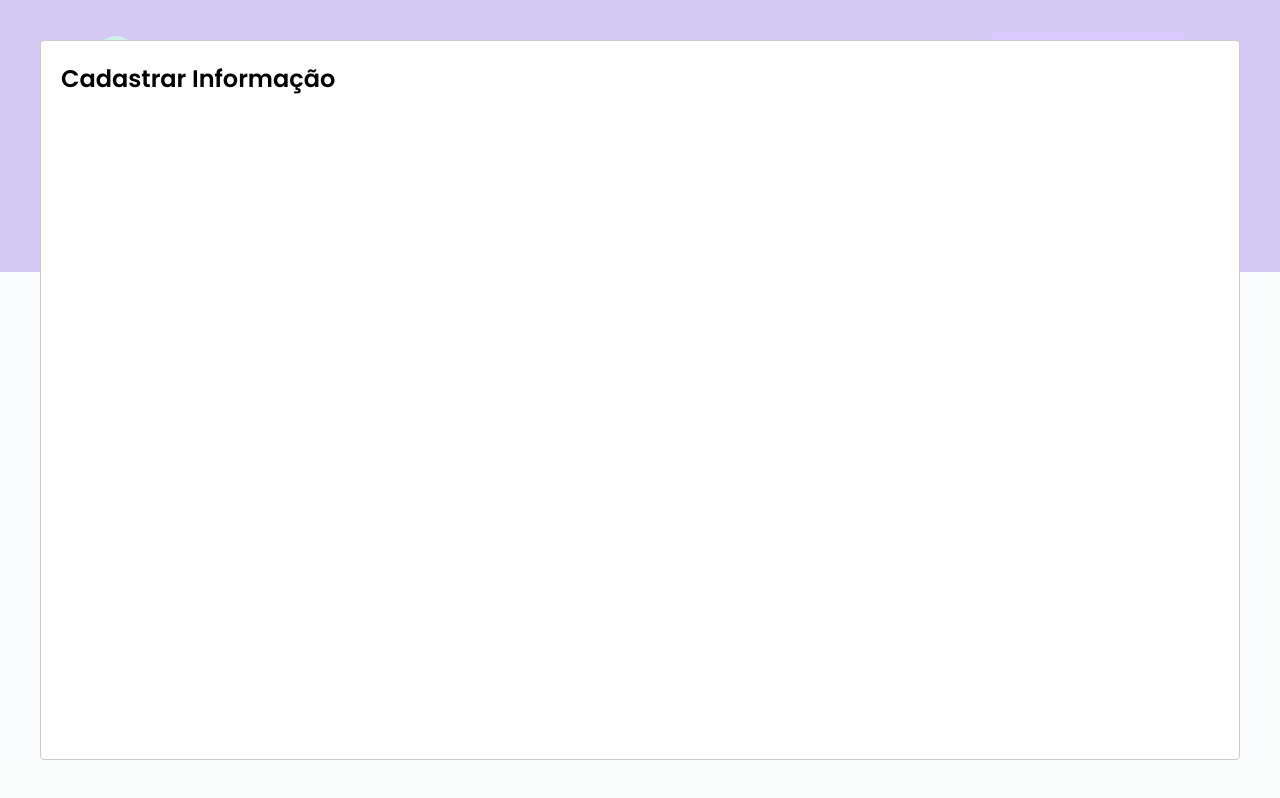
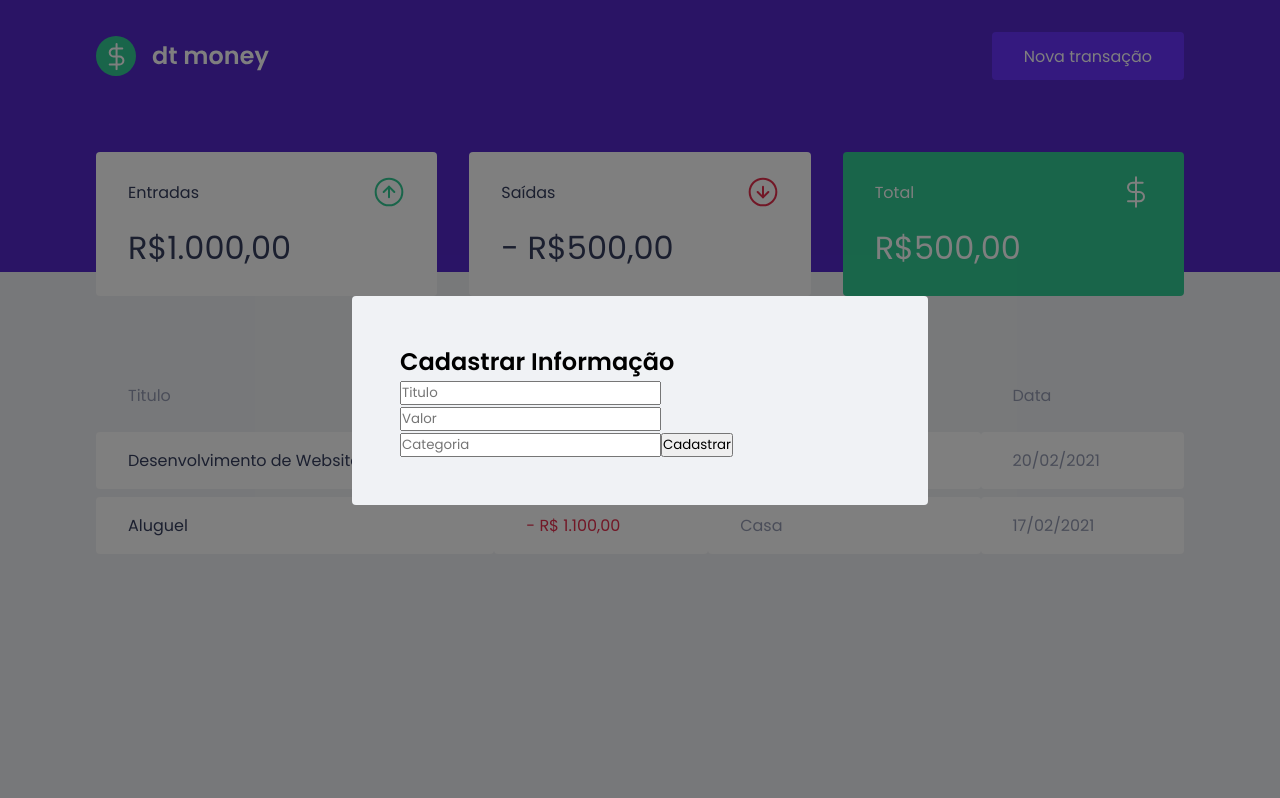
Before and after one commit to filipesalesaraujo/dtmoney, a React (Create React App) app: page / in a window 1280 px wide. Both pictures are taken after a click on the button "Nova transação". Built offline with nearby package versions, Linux system fonts and the light colour scheme; no server answers; what miragejs would draw is missing.

Commit message:
Estrutura do formulário

```diff
--- a/src/components/NewTransactionModal/index.tsx
+++ b/src/components/NewTransactionModal/index.tsx
@@ -1,4 +1,5 @@
 import Modal from "react-modal";
+import { Container } from "./styles";
 interface newTransactionModalProps {
   isOpen: boolean;
   onRequestClose: () => void;
@@ -11,8 +12,16 @@ export function NewTransactionModal({
     <Modal
       isOpen={isOpen}
       onRequestClose={onRequestClose}
+      overlayClassName="react-modal-overlay"
+      className="react-modal-content"
     >
-      <h2>Cadastrar Informação</h2>
+      <Container>
+        <h2>Cadastrar Informação</h2>
+        <input placeholder="Titulo" />
+        <input placeholder="Valor" type="number" />
+        <input placeholder="Categoria" />
+        <button type="submit">Cadastrar</button>
+      </Container>
     </Modal>
   );
 }
--- a/src/components/NewTransactionModal/styles.ts
+++ b/src/components/NewTransactionModal/styles.ts
@@ -1,2 +1,2 @@
 import styled from "styled-components";
-export const Container = styled.div``;
+export const Container = styled.form``;
--- a/src/styles/global.ts
+++ b/src/styles/global.ts
@@ -45,4 +45,20 @@ export const GlobalStyle = createGlobalStyle`
         opacity: 0.6;
         cursor: not-allowed;
     }
+    .react-modal-overlay{
+        background: rgba(0, 0, 0, 0.5);
+        position: fixed;
+        top: 0; right: 0; bottom: 0; left: 0;
+        display: flex;
+        align-items: center;
+        justify-content: center;
+    }
+    .react-modal-content{
+        width: 100%;
+        max-width: 576px;
+        background: var(--background);
+        padding: 3rem;
+        position: relative;
+        border-radius: 0.25rem;
+}
 `;
```
